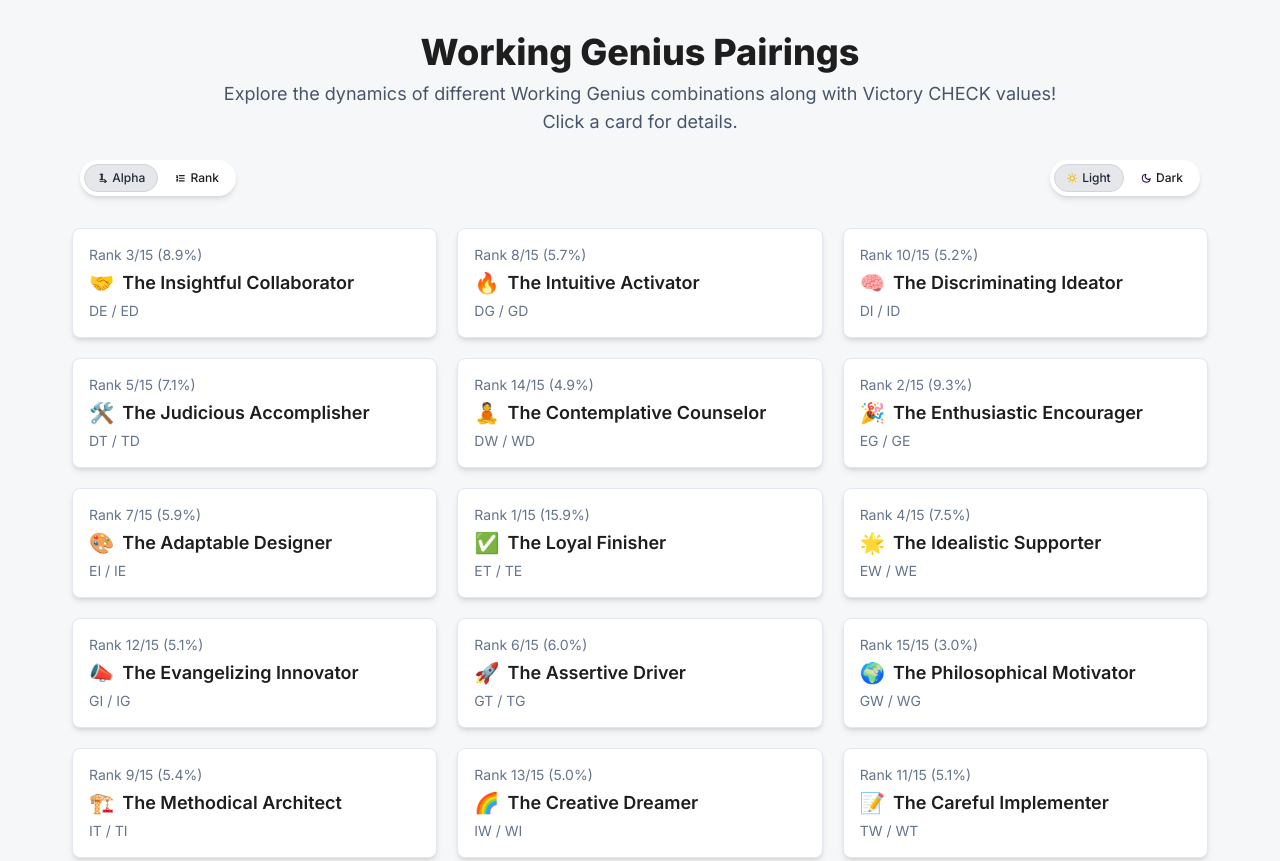
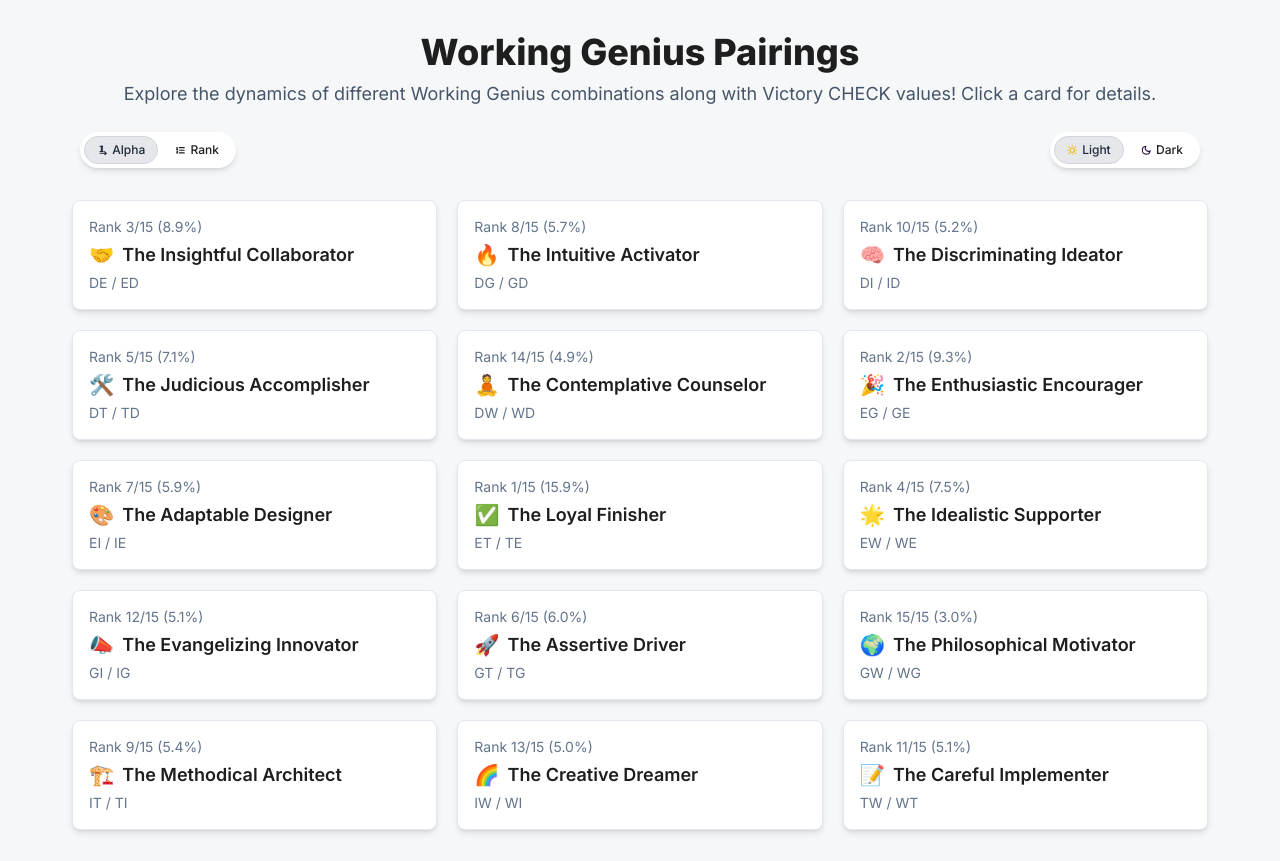
Before and after one commit to orholly/WorkingGeniusV2, a plain HTML site: page index.html in a window 1280 px wide. Shown: the top 861 px of the page. Drawn offline with nearby package versions, Linux system fonts and the light colour scheme.

Commit message:
Update index.html to remove line break from description in title

```diff
--- a/index.html
+++ b/index.html
@@ -308,7 +308,7 @@
     <header class="w-full max-w-6xl mx-auto mb-4 md:mb-6 text-center px-4"> <h1 class="text-3xl sm:text-4xl font-extrabold text-brand-gray-dark dark:text-brand-gray-light mb-2">
             Working Genius Pairings
         </h1>
-        <p class="text-base sm:text-lg text-slate-600 dark:text-slate-400"> Explore the dynamics of different Working Genius combinations along with Victory CHECK values!<br> Click a card for details.
+        <p class="text-base sm:text-lg text-slate-600 dark:text-slate-400"> Explore the dynamics of different Working Genius combinations along with Victory CHECK values! Click a card for details.
         </p>
     </header>
 
```
